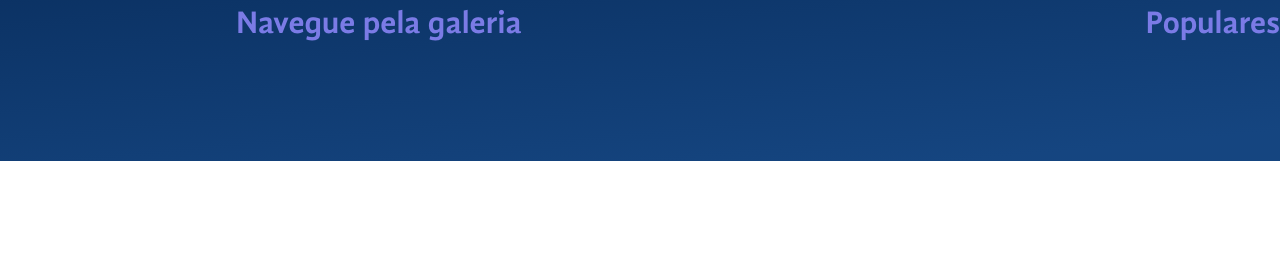
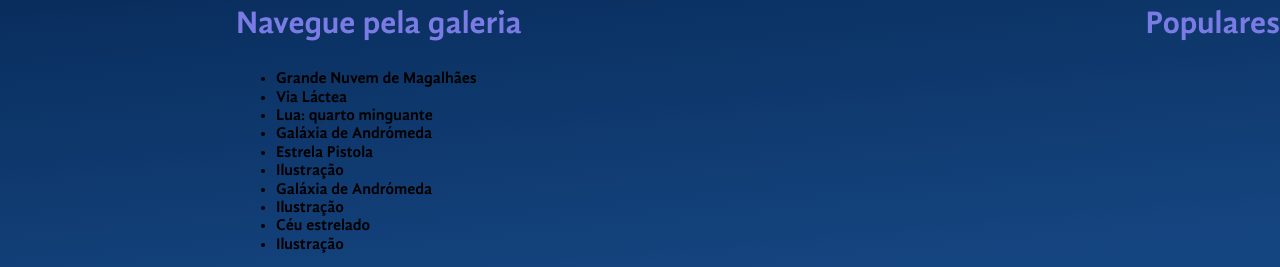
Before and after one commit to MatheusGrenat/space-app, a React (Vite) app: page / in a window 1280 px wide. Shown: the part 639-906 px from the top of the page. Before the commit the page ends 800 px from the top, so only its background shows below. Built offline with nearby package versions, Linux system fonts and the light colour scheme.

Commit message:
Comecando o componente de galeria

```diff
--- a/src/App.jsx
+++ b/src/App.jsx
@@ -6,6 +6,7 @@ import Banner from "./componentes/Banner"
 import Galeria from "./componentes/Galeria"
 
 import fotos from "./fotos.json"
+import { useState } from "react"
 
 
 const FundoGradiente = styled.div`
@@ -31,8 +32,9 @@ const ConteudoDaGaleria = styled.section`
 `
 
 
-function App() {
+const App = () =>  {
 
+  const [fotosDaGaleria, setFotosDaGaleria] = useState(fotos)
   return (
     <FundoGradiente>
       <EstilosGlobais />
@@ -42,7 +44,7 @@ function App() {
           <BarraLateral />
           <ConteudoDaGaleria>
             <Banner />
-            <Galeria />
+            <Galeria fotos={fotosDaGaleria}/>
           </ConteudoDaGaleria>
         </MainContainer>
       </AppContainer>
--- a/src/componentes/Galeria/Tags/index.jsx
+++ b/src/componentes/Galeria/Tags/index.jsx
@@ -8,6 +8,7 @@ const TagsEstilizadas = styled.button`
     border: none;
     border-radius: 15px;
     text-decoration: none;
+    cursor: pointer;
 `
 
 const SessaoEstilizada = styled.section`
--- a/src/componentes/Galeria/index.jsx
+++ b/src/componentes/Galeria/index.jsx
@@ -11,7 +11,7 @@ const SecaoFluida = styled.section`
     flex-grow: 1;
 `
 
-const Galeria = () => {
+const Galeria = ({fotos = [] }) => {
 
     return(
         <>
@@ -20,6 +20,10 @@ const Galeria = () => {
             <GaleriaContainer>
                 <SecaoFluida>
                     <Titulo>Navegue pela galeria</Titulo>
+                    <ul>
+                        {fotos.map(foto => <li>{foto.titulo}</li>)}
+                    </ul>
+
                 </SecaoFluida>
                 <Populares/>
             </GaleriaContainer>
```
Also changed, not shown: src/componentes/Galeria/Imagem/index.jsx (added, +17 -0 lines).
